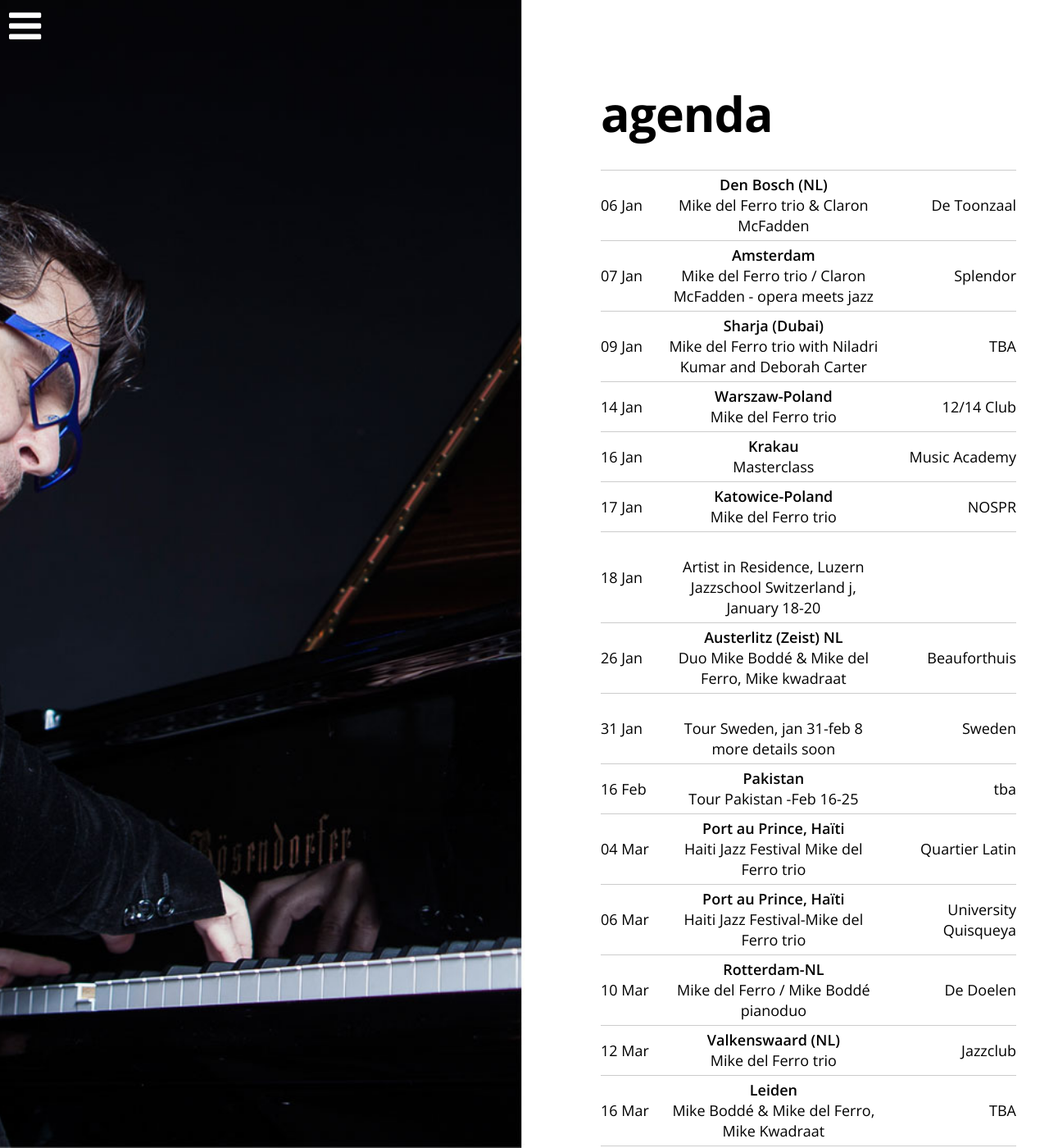
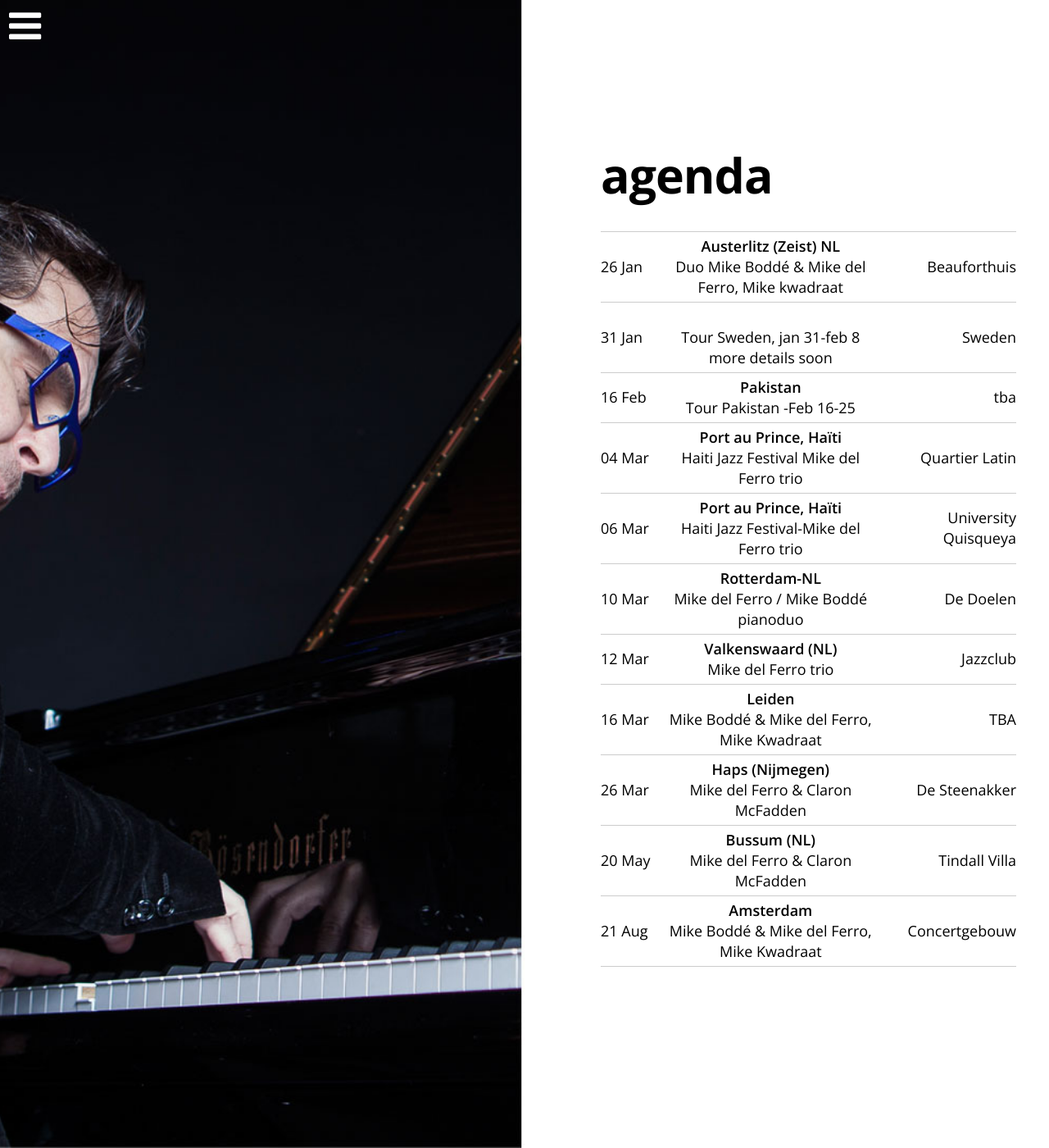
Before and after one commit to mikedelferro/website, a Jekyll site: the page built from agenda.html, in a window 1280 px wide and 1400 px high. Shown: the whole window at 82% size. Built offline with Jekyll 4.4.1, drawn with Linux system fonts in a browser that asks for light colours; nearby versions of some CDN libraries; some of the changed text lies outside the part shown.

Commit message:
Updated '_config.yml' via CloudCannon

```diff
--- a/_config.yml
+++ b/_config.yml
@@ -1,38 +1,13 @@
 gigs:
-  - title: 'Mike del Ferro trio & Claron McFadden'
-    date: 2017-01-06 20:00:00
-    location: De Toonzaal
-    venue: Den Bosch (NL)
-    url: www.detoonzaal.nl
-  - title: Mike del Ferro trio
-    date: 2017-01-14 20:00:00
-    location: 12/14 Club
-    venue: Warszaw-Poland
-    url: www.12on14club.com
-  - title: Mike del Ferro trio
-    date: 2017-01-17 19:30:00
-    location: NOSPR
-    venue: Katowice-Poland
-    url: 'http://www.nospr.org.pl/en/concerts/627/wtorkowy-klub-jazzowy-mike-del-ferro-trio-feat-ceumar'
   - title: Mike del Ferro / Mike Boddé pianoduo
     date: 2017-03-10 20:30:00
     location: De Doelen
     venue: Rotterdam-NL
     url: www.dedoelen.nl
-  - title: Mike del Ferro trio / Claron McFadden - opera meets jazz
-    date: 2017-01-07 20:00:00
-    location: Splendor
-    venue: Amsterdam
-    url: 'https://www.facebook.com/events/211712302612825/'
   - title: Tour Pakistan -Feb 16-25
     date: 2017-02-16 20:00:00
     location: tba
     venue: Pakistan
-    url:
-  - title: Mike del Ferro trio with Niladri Kumar and Deborah Carter
-    date: 2017-01-09 19:00:00
-    location: TBA
-    venue: Sharja (Dubai)
     url:
   - title: 'Tour Sweden, jan 31-feb 8 more details soon'
     date: 2017-01-31 15:00:00
@@ -43,11 +18,6 @@ gigs:
     date: 2017-03-12 15:00:00
     location: Jazzclub
     venue: Valkenswaard (NL)
-    url:
-  - title: 'Artist in Residence, Luzern Jazzschool Switzerland j, January 18-20'
-    date: 2017-01-18 00:00:00
-    location:
-    venue:
     url:
   - title: 'Mike del Ferro & Claron McFadden'
     date: 2017-03-26 15:00:00
@@ -74,11 +44,6 @@ gigs:
     location: University Quisqueya
     venue: 'Port au Prince, Haïti'
     url: 'http://papjazzhaiti.org/'
-  - title: Masterclass
-    date: 2017-01-16 10:30:00
-    location: Music Academy
-    venue: Krakau
-    url: Poland
   - title: 'Mike Boddé & Mike del Ferro, Mike Kwadraat'
     date: 2017-08-21 08:00:00
     location: Concertgebouw
@@ -89,8 +54,3 @@ gigs:
     location: TBA
     venue: Leiden
     url: 'http://rgbfest.nl/#home'
-  - title: 'Mike del Ferro, Jeroen van Veen and Others, Canto Ostinato meets Jazz'
-    date: 2017-03-17 20:00:00
-    location: Tenclub
-    venue: Amsterdam
-    url: 'https://www.facebook.com/onbehalfoftenclub/?fref=ts'
```
